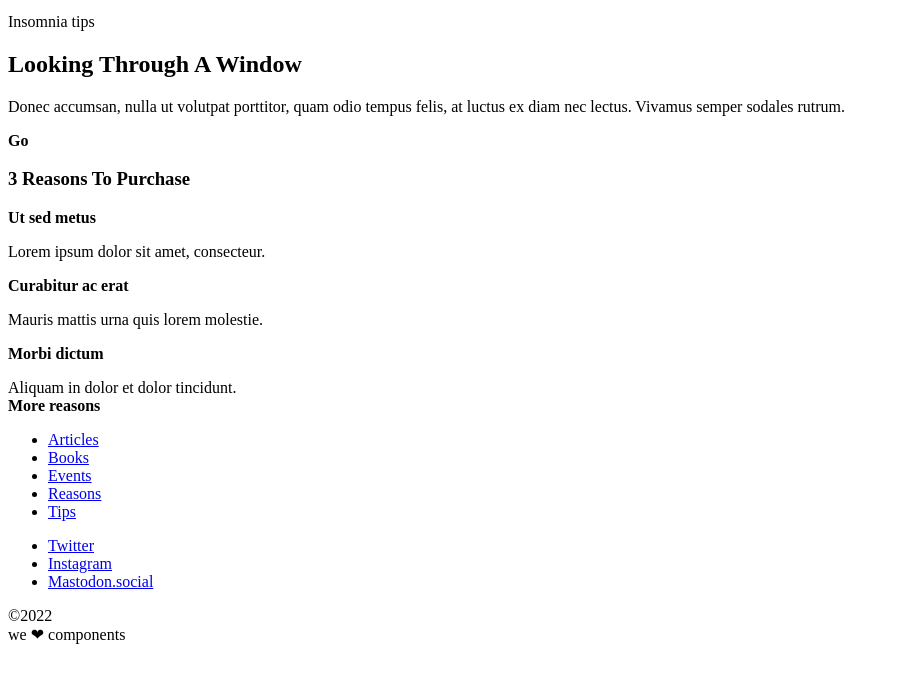
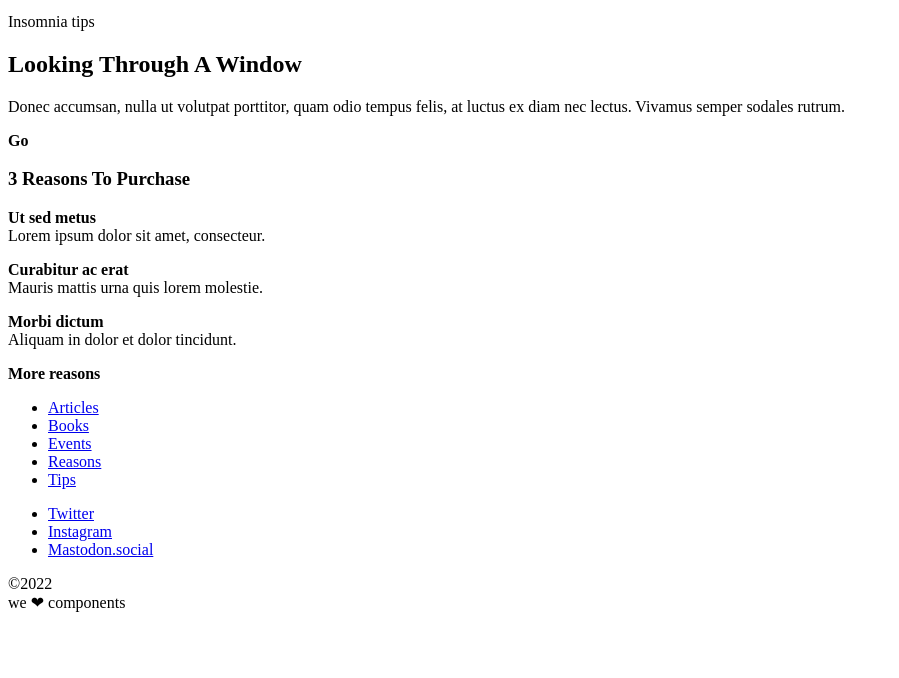
Before and after one commit to Adalab/modulo-1-evaluacion-final-Cipactlicasillas, a website built with Vite: page docs/index.html in a window 1280 px wide. Shown: the part 88-766 px from the top of the page, without its empty margins (0-899 px from the left). Built offline with nearby package versions, Linux system fonts and the light colour scheme.

Commit message:
Deployed new version of the page to production

```diff
--- a/docs/index.html
+++ b/docs/index.html
@@ -11,7 +11,7 @@
       rel="stylesheet"
     />
 
-    <link rel="stylesheet" href="./assets/index-d7c1f626.css">
+    <link rel="stylesheet" href="./assets/index-472b17fd.css">
   </head>
   <header>
     <article class="container">
@@ -31,13 +31,22 @@
     </section>
     <section class="razones">
       <h3 class="compra">3 Reasons To Purchase</h3>
-      <p class="uno"><strong>Ut sed metus</strong></p>
-      Lorem ipsum dolor sit amet, consecteur.
-      <p class="dos"><strong>Curabitur ac erat</strong></p>
-      Mauris mattis urna quis lorem molestie.
-      <p class="tres"><strong>Morbi dictum</strong></p>
-      Aliquam in dolor et dolor tincidunt.
-      <div><strong>More reasons</strong></div>
+      <p class="uno">
+        <strong>Ut sed metus</strong><br />Lorem ipsum dolor sit amet,
+        consecteur.
+      </p>
+
+      <p class="dos">
+        <strong>Curabitur ac erat</strong><br />Mauris mattis urna quis lorem
+        molestie.
+      </p>
+
+      <p class="tres">
+        <strong>Morbi dictum</strong><br />
+        Aliquam in dolor et dolor tincidunt.
+      </p>
+
+      <div class="mas"><strong>More reasons</strong></div>
     </section>
   </body>
   <footer>
```
Also changed, not shown: 2 other files.
